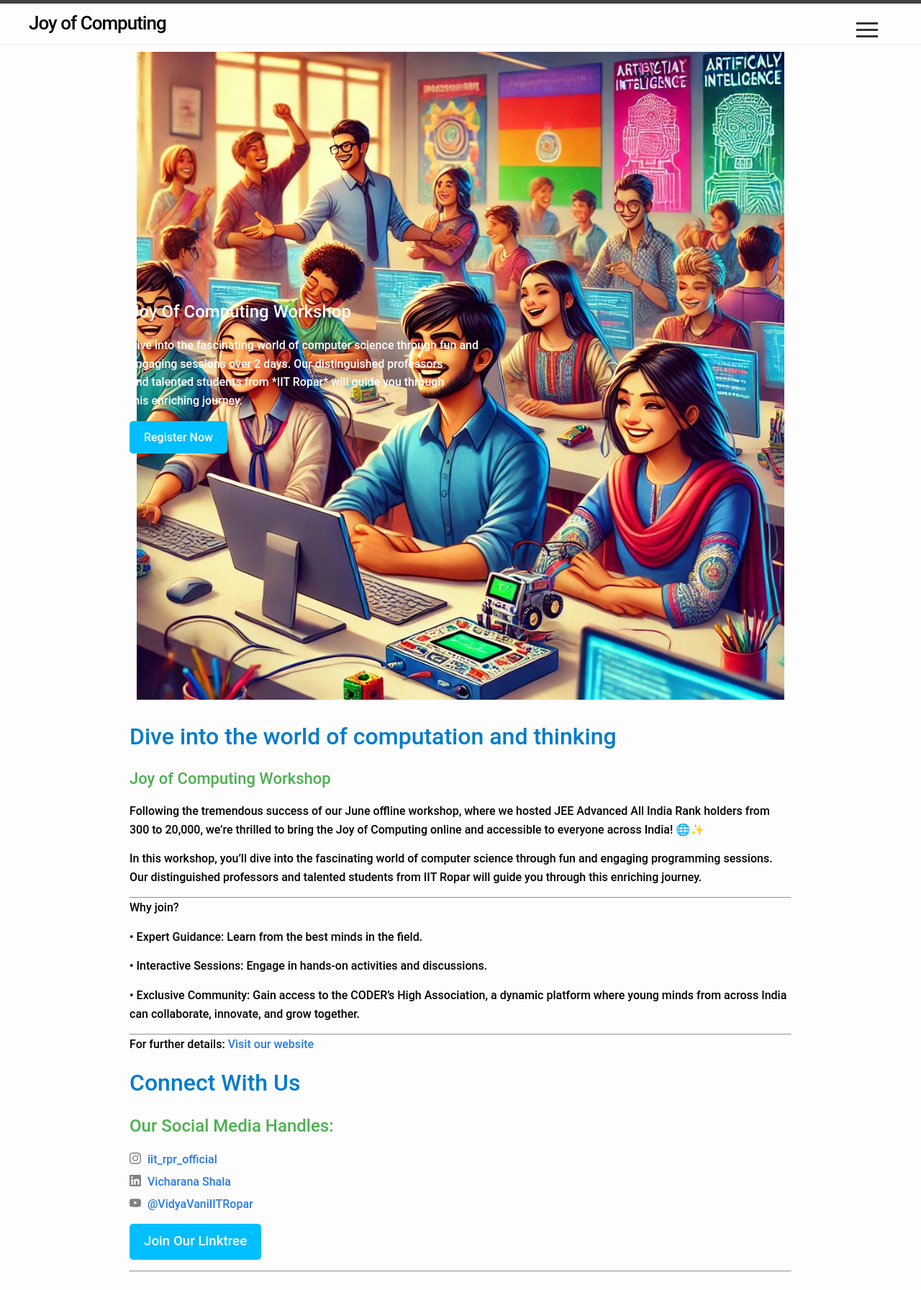
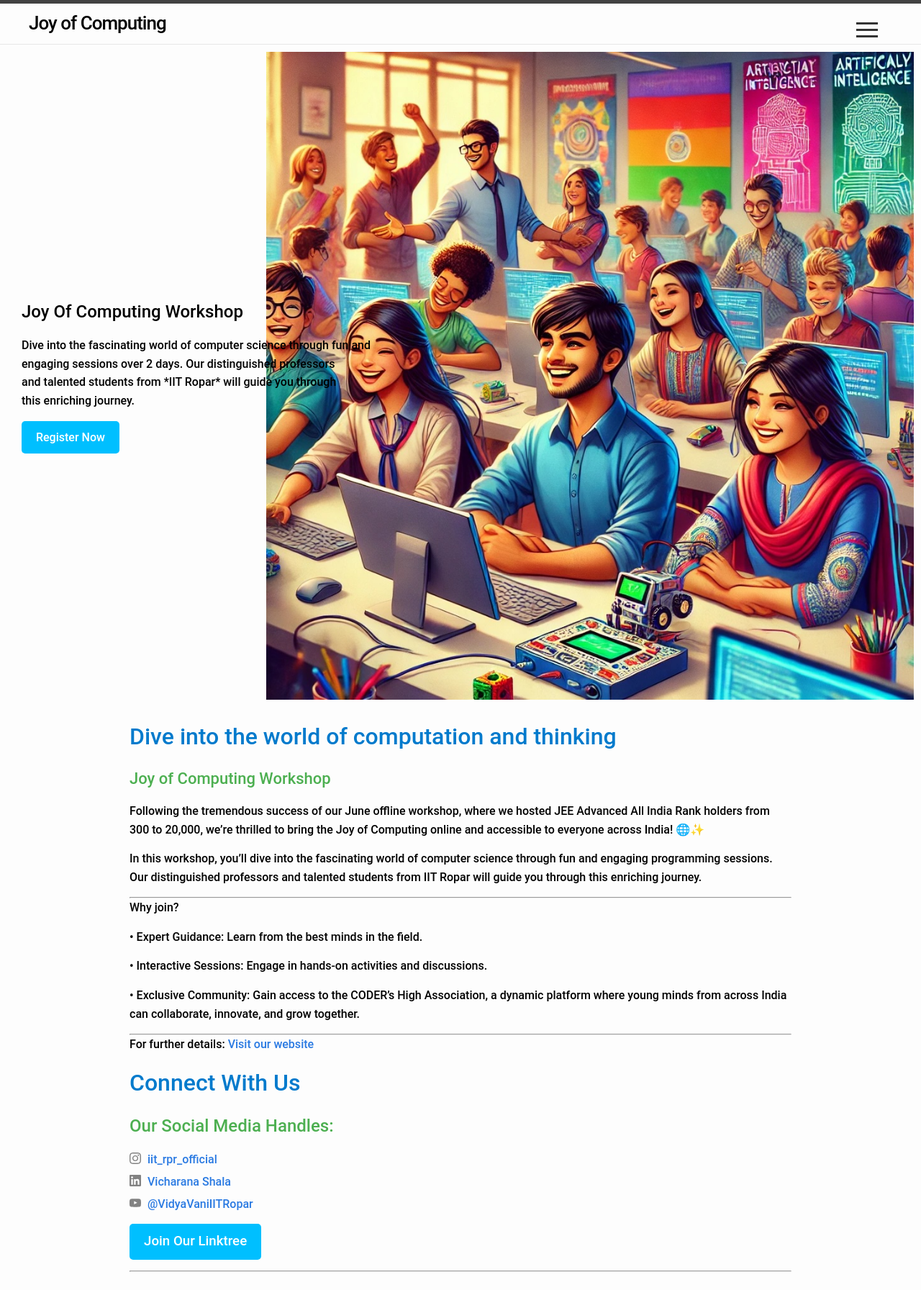
Before and after one commit to sudarshansudarshan/joc, a Jekyll site: the page built from index.markdown, in a window 1280 px wide. Shown: the whole page at 72% size. Built offline with Jekyll 4.4.1, drawn with Linux system fonts in a browser that asks for light colours.

Commit message:
Update home.html

```diff
--- a/_layouts/home.html
+++ b/_layouts/home.html
@@ -152,10 +152,10 @@ layout: default
   {%- endif -%}-->
 
 
-  <div class="hero-section" style="width: 100%; background-image: url('images/joc image.jpg'); background-size: contain; background-repeat: no-repeat; background-position: center top;">
-    <div class="content" style="padding-left: 170px;">
-      <h2 style="color: white;"><b> Joy Of Computing Workshop</b></h2>
-      <p style="color: white;">
+  <div class="hero-section" style="width: 100%; background-image: url('images/joc image.jpg'); background-size: contain; background-repeat: no-repeat; background-position: right top;">
+    <div class="content" style="padding-left: 20px;">
+      <h2 style="color: black;"><b> Joy Of Computing Workshop</b></h2>
+      <p style="color: black;">
         Dive into the fascinating world of computer science through fun and <br>engaging sessions over 2 days. Our distinguished professors <br>and talented students from *IIT Ropar* will guide you through <br>this enriching journey.
       </p>
 
```
